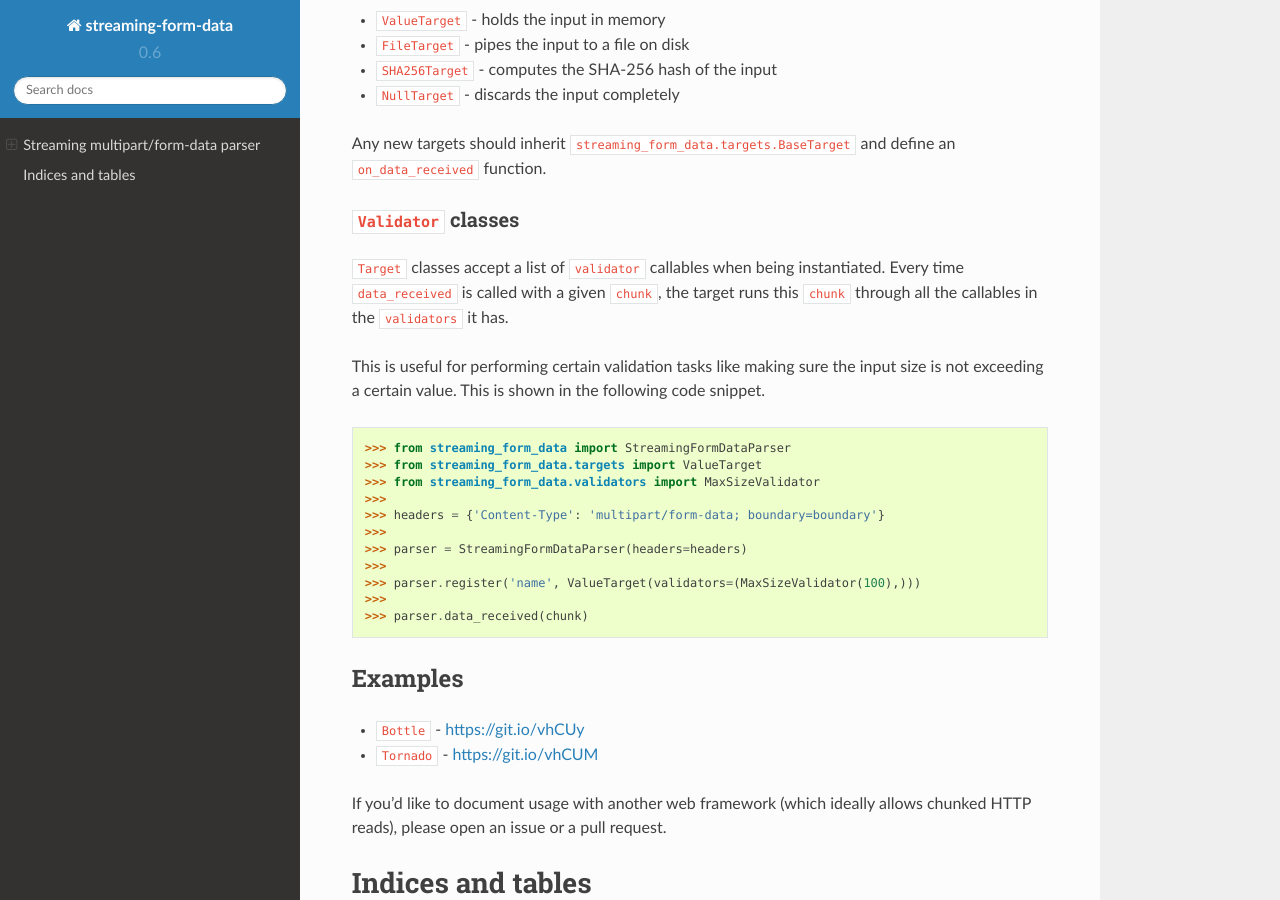
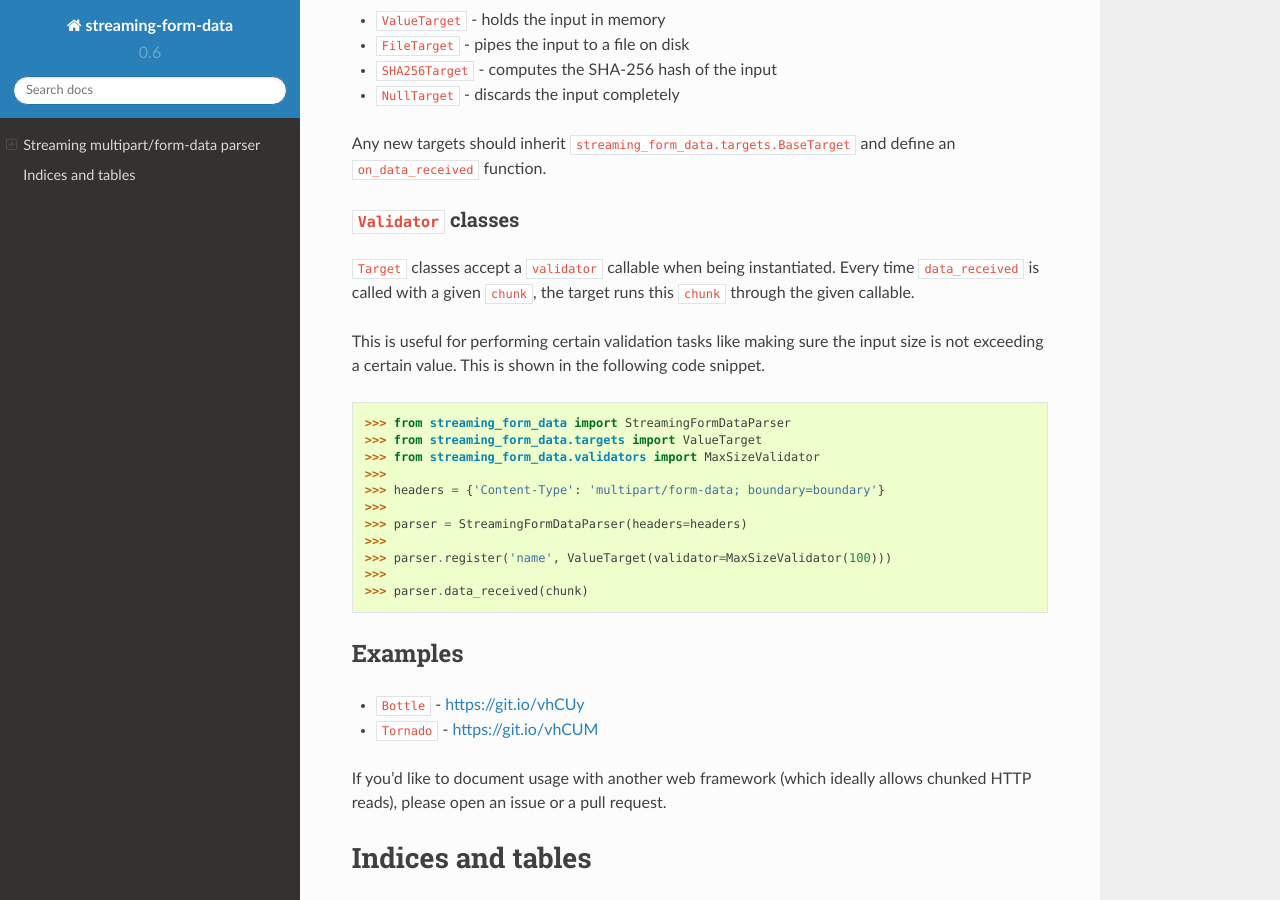
Before and after one commit to siddhantgoel/streaming-form-data, a Sphinx documentation site: the page built from docs/index.rst, in a window 1280 px wide and 900 px high, scrolled down 1585 px. Built offline with Sphinx 7.4.7 and the Read the Docs theme 2.0.0, drawn with Linux system fonts in a browser that asks for light colours.

Commit message:
replace validators list with a single validator

```diff
--- a/README.rst
+++ b/README.rst
@@ -61,7 +61,6 @@ Usage
 
     >>> from streaming_form_data import StreamingFormDataParser
     >>> from streaming_form_data.targets import ValueTarget, FileTarget
-    >>> from streaming_form_data.validators import MaxSizeValidator
     >>>
     >>> headers = {'Content-Type': 'multipart/form-data; boundary=boundary'}
     >>>
--- a/docs/index.rst
+++ b/docs/index.rst
@@ -94,10 +94,9 @@ and define an :code:`on_data_received` function.
 :code:`Validator` classes
 ~~~~~~~~~~~~~~~~~~~~~~~~~
 
-:code:`Target` classes accept a list of :code:`validator` callables when being
+:code:`Target` classes accept a :code:`validator` callable when being
 instantiated. Every time :code:`data_received` is called with a given
-:code:`chunk`, the target runs this :code:`chunk` through all the callables in
-the :code:`validators` it has.
+:code:`chunk`, the target runs this :code:`chunk` through the given callable.
 
 This is useful for performing certain validation tasks like making sure the
 input size is not exceeding a certain value. This is shown in the following code
@@ -113,7 +112,7 @@ snippet.
     >>>
     >>> parser = StreamingFormDataParser(headers=headers)
     >>>
-    >>> parser.register('name', ValueTarget(validators=(MaxSizeValidator(100),)))
+    >>> parser.register('name', ValueTarget(validator=MaxSizeValidator(100)))
     >>>
     >>> parser.data_received(chunk)
 
```
Also changed, not shown: 2 other files.
